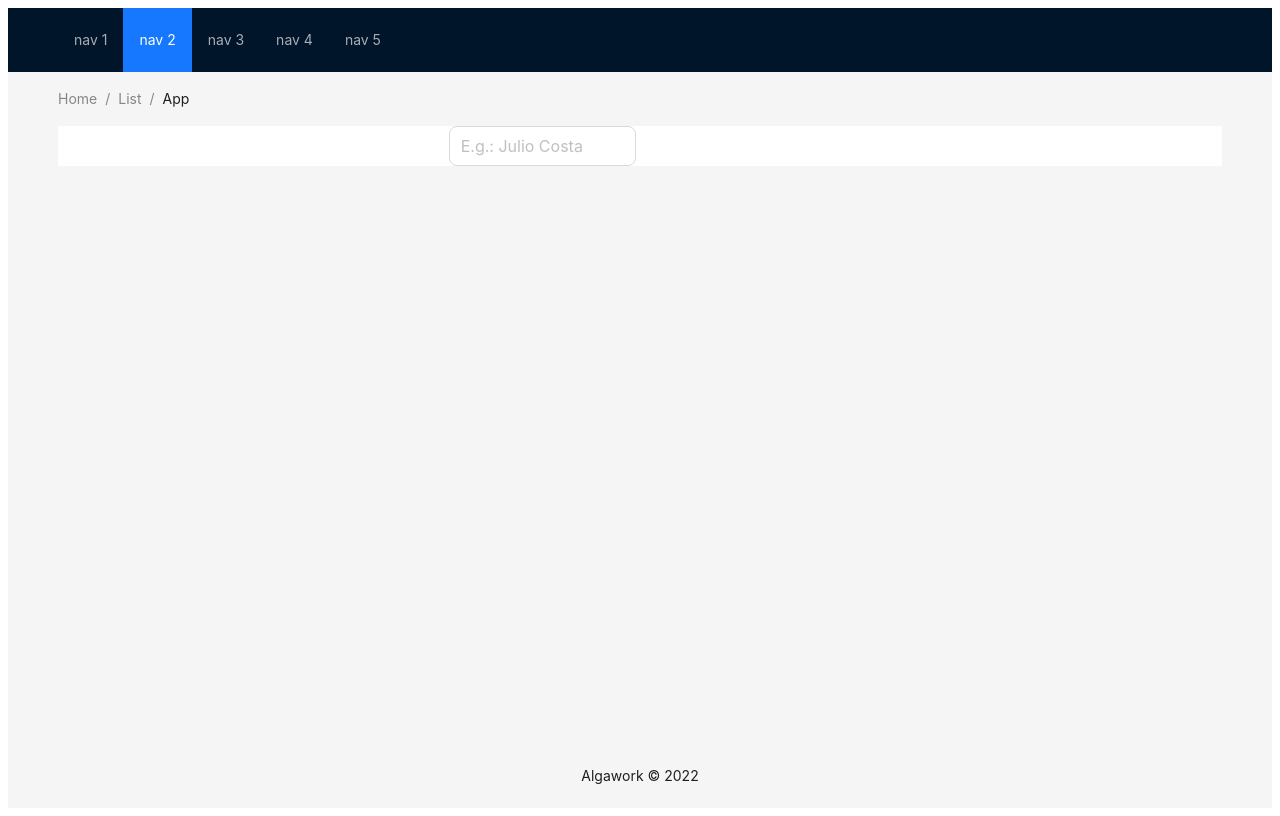
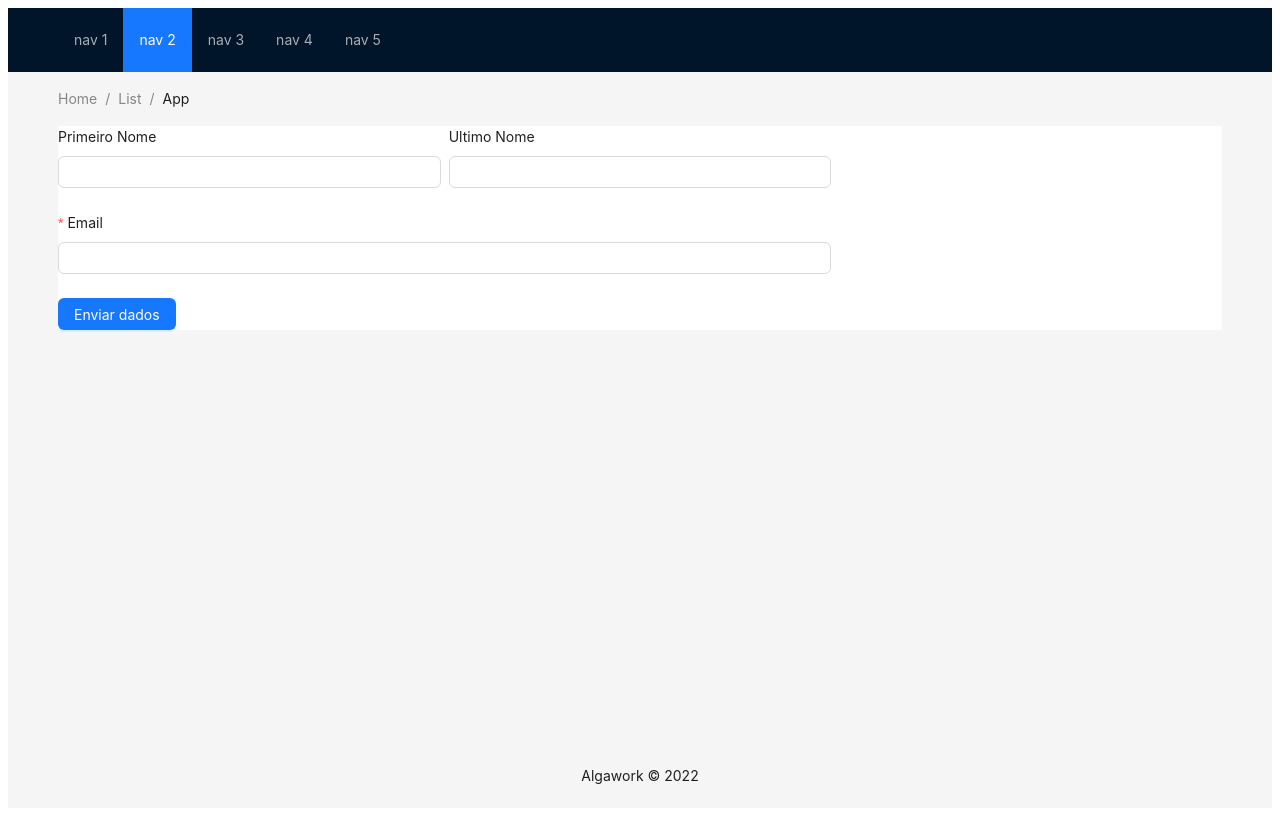
Before and after one commit to danielpessoagomes/antdesign, a React (Create React App) app: page / in a window 1280 px wide. Built offline with nearby package versions, Linux system fonts and the light colour scheme.

Commit message:
12.14 Introdução ao form

```diff
--- a/src/App.tsx
+++ b/src/App.tsx
@@ -1,24 +1,54 @@
-import { Col, Row, Input } from 'antd';
-import { useState } from 'react';
+import { Form, Col, Row, Input, Button } from 'antd';
 import './index.css';
 
 function App(): JSX.Element {
-  const [name, setName] = useState('');
-
   return (
     <div>
-      <Row gutter={8} justify={'center'}>
-        <Col span={4}>
-          <Input
-            placeholder={'E.g.: Julio Costa'}
-            size={'large'}
-            onChange={(e) => {
-              setName(e.currentTarget.value);
-            }}
-          />
-        </Col>
-        <Col span={4}>{name}</Col>
-      </Row>
+      <Form
+        onFinish={(form) => {
+          console.log(form);
+        }}
+        layout={'vertical'}
+        autoComplete={'off'}
+      >
+        <Row gutter={8}>
+          <Col span={8}>
+            <Form.Item
+              label={'Primeiro Nome'}
+              name={'primeiroNome'}
+            >
+              <Input />
+            </Form.Item>
+          </Col>
+          <Col span={8}>
+            <Form.Item
+              label={'Ultimo Nome'}
+              name={'ultimoNome'}
+            >
+              <Input />
+            </Form.Item>
+          </Col>
+          <Col span={16}>
+            <Form.Item
+              label={'Email'}
+              name={'email'}
+              rules={[
+                {
+                  required: true,
+                  message: 'E-mail é obrigatório',
+                },
+              ]}
+            >
+              <Input />
+            </Form.Item>
+          </Col>
+          <Col span={24}>
+            <Button type={'primary'} htmlType={'submit'}>
+              Enviar dados
+            </Button>
+          </Col>
+        </Row>
+      </Form>
     </div>
   );
 }
```
